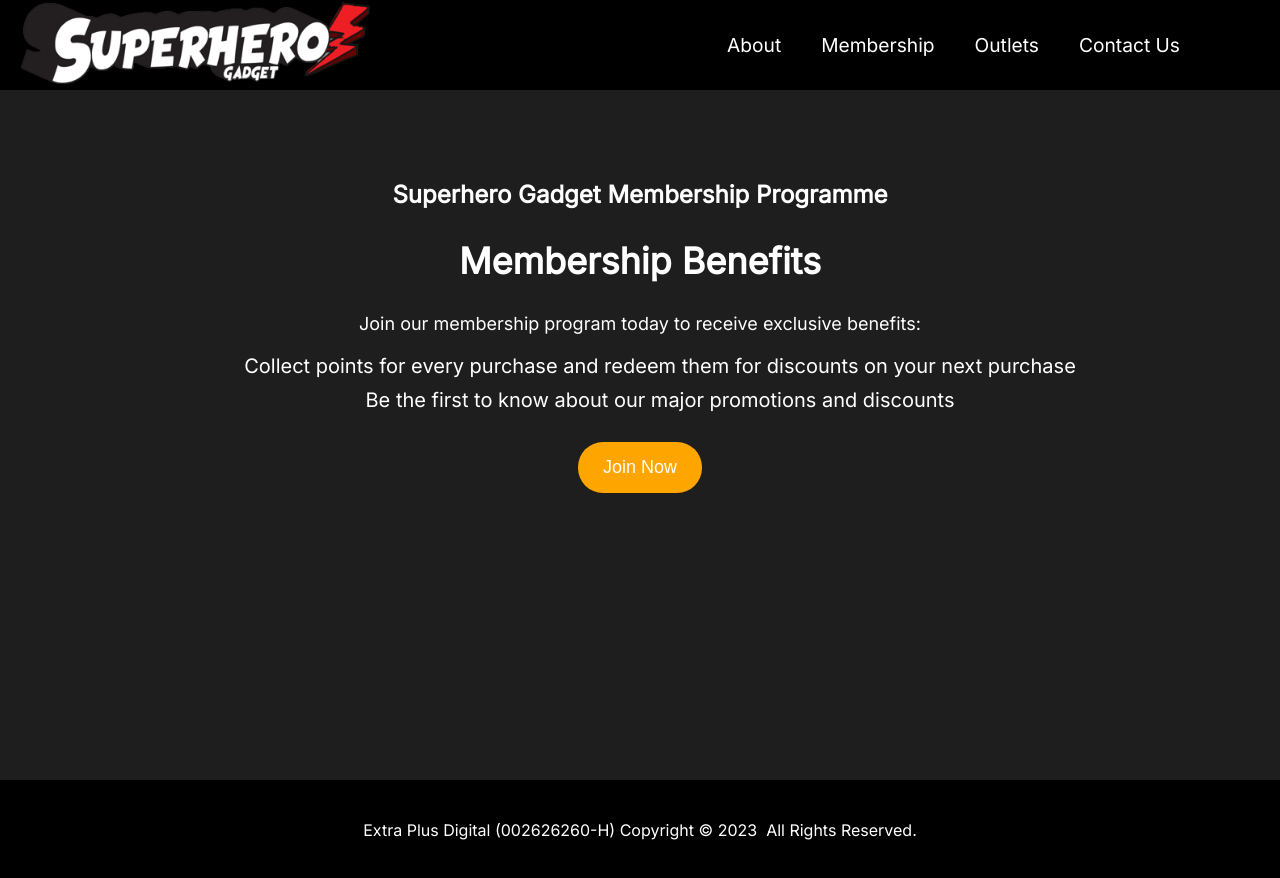
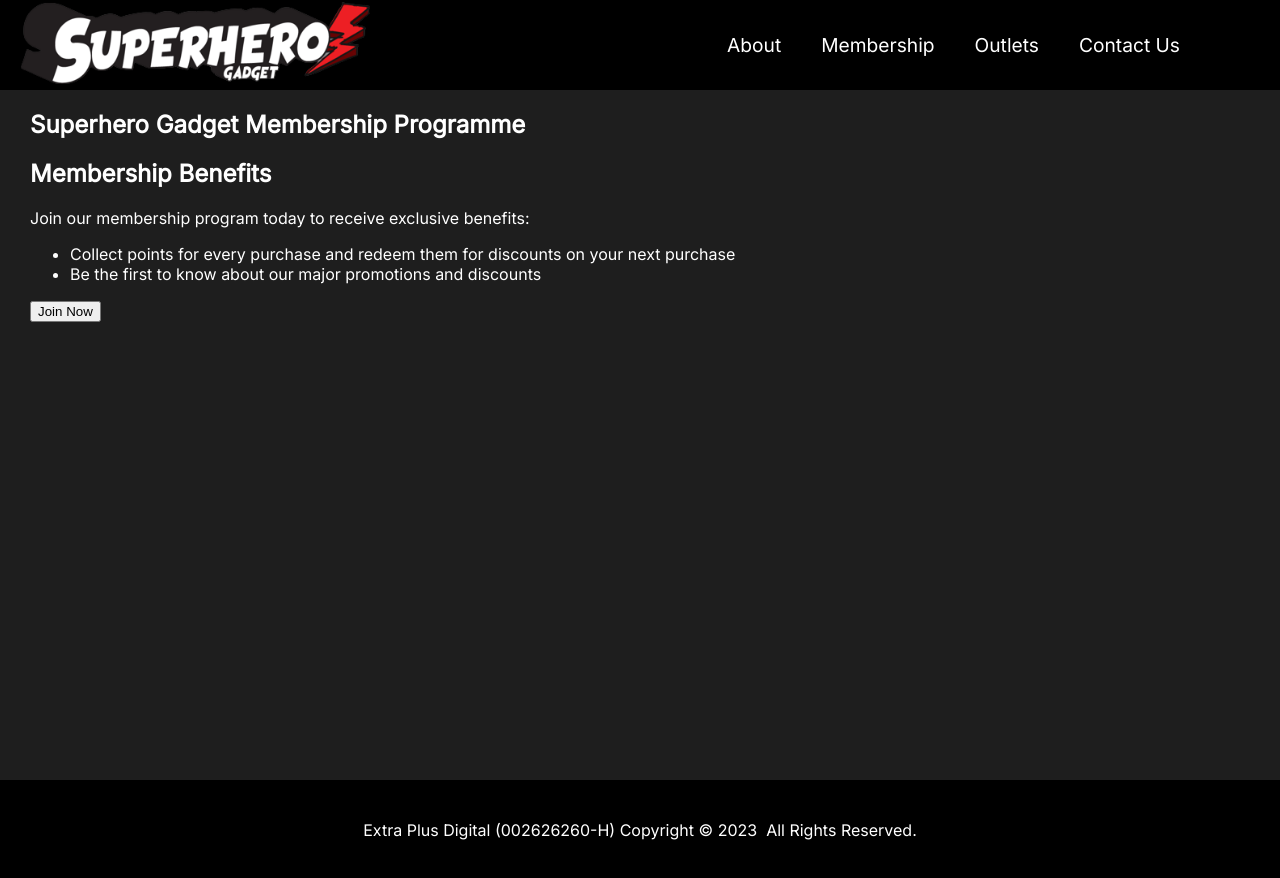
Before and after one commit to Sodiumchloridy/superhero-gadget, a Next.js app: page /membership in a window 1280 px wide. Built offline with nearby package versions, Linux system fonts and the light colour scheme.

Commit message:
removed about & membership css

```diff
--- a/app/globals.css
+++ b/app/globals.css
@@ -338,31 +338,6 @@
   }
 }
 
-.about-container {
-  max-width: 800px;
-  margin: 0 auto;
-  padding: 20px;
-}
-
-.about-container h1 {
-  font-size: 36px;
-  margin-bottom: 20px;
-  text-align: center;
-}
-
-.about-container h2 {
-  font-size: 24px;
-  margin-top: 40px;
-  margin-bottom: 20px;
-}
-
-.about-container p {
-  font-size: 18px;
-  line-height: 1.5;
-  margin-bottom: 20px;
-}
-
-
 @media (max-width: 420px){
   .img-slider{
     width: 320px;
@@ -387,50 +362,6 @@
   }
 }
 
-.membership-benefits {
-  padding: 50px;
-  text-align: center;
-}
-
-.membership-benefits h2 {
-  margin-bottom: 30px;
-  font-size: 36px;
-  color: white;
-}
-
-.membership-benefits p {
-  margin-bottom: 20px;
-  font-size: 18px;
-  color: white;
-}
-
-.membership-benefits ul {
-  list-style: none;
-  margin-bottom: 30px;
-}
-
-.membership-benefits li {
-  font-size: 20px;
-  color: white;
-  margin-bottom: 10px;
-}
-
-.membership-join-btn {
-  padding: 15px 25px;
-  font-size: 18px;
-  color: #fff;
-  background-color: #FFA500;
-  border: none;
-  border-radius: 25px;
-  cursor: pointer;
-  transition: all 0.3s ease-in-out;
-}
-
-.membership-join-btn:hover {
-  background-color: rgb(155, 101, 0);
-}
-
-
 /* Footer */
 .footer {
   color: white;
```
